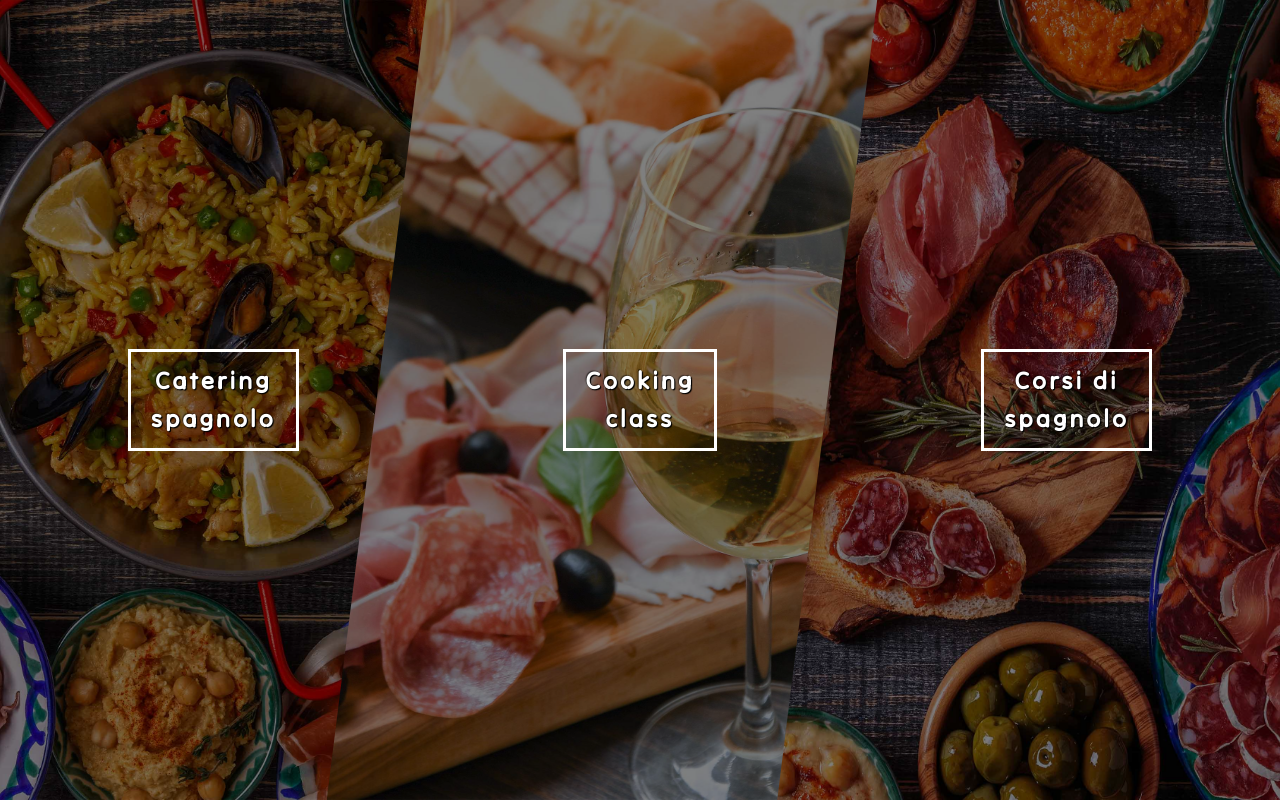
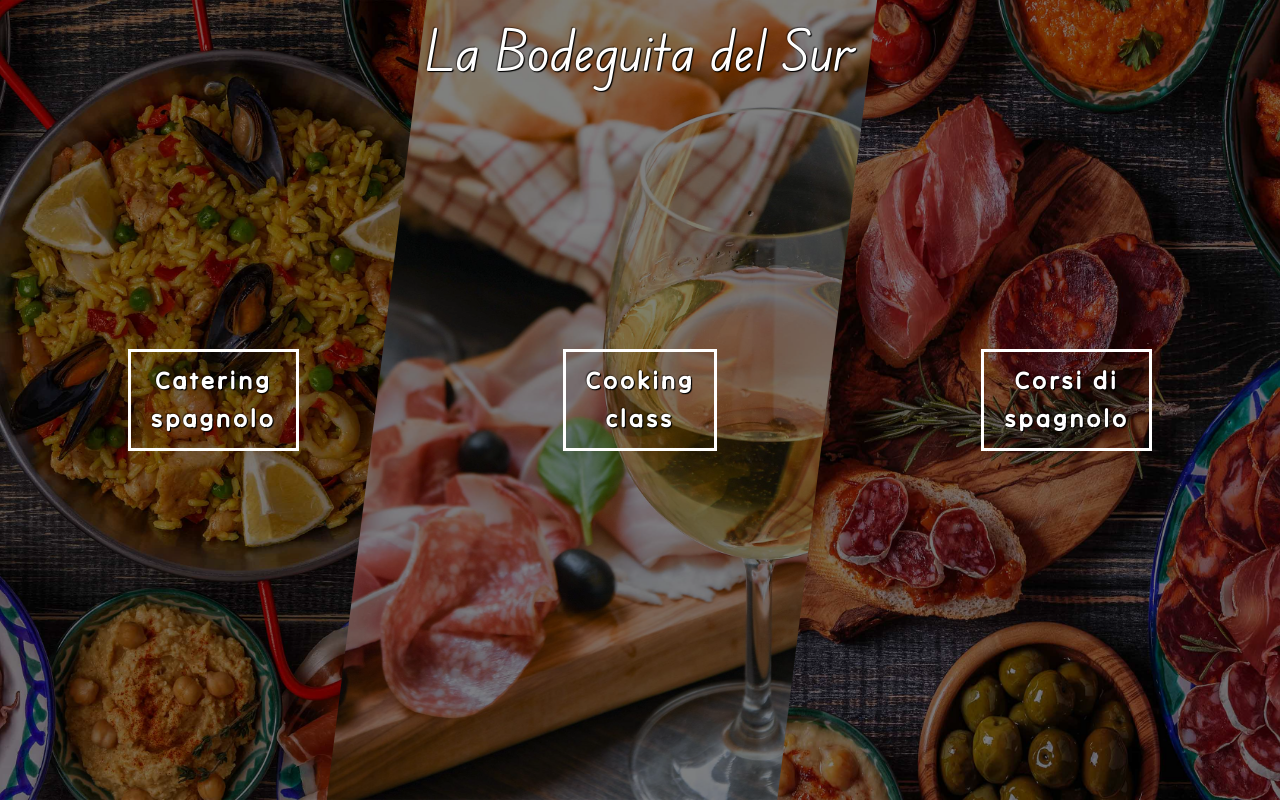
Before and after one commit to sargentogato/la-bodeguita-vue, a Vue app: page / in a window 1280 px wide. Built offline with nearby package versions, Linux system fonts and the light colour scheme.

Commit message:
Delete isolation of reset

```diff
--- a/src/assets/css/reset.css
+++ b/src/assets/css/reset.css
@@ -25,7 +25,6 @@ body,
     "Lucida Sans", Arial, sans-serif;
   font-size: 16px;
   scroll-behavior: smooth;
-  isolation: isolate;
 }
 
 a {
```
